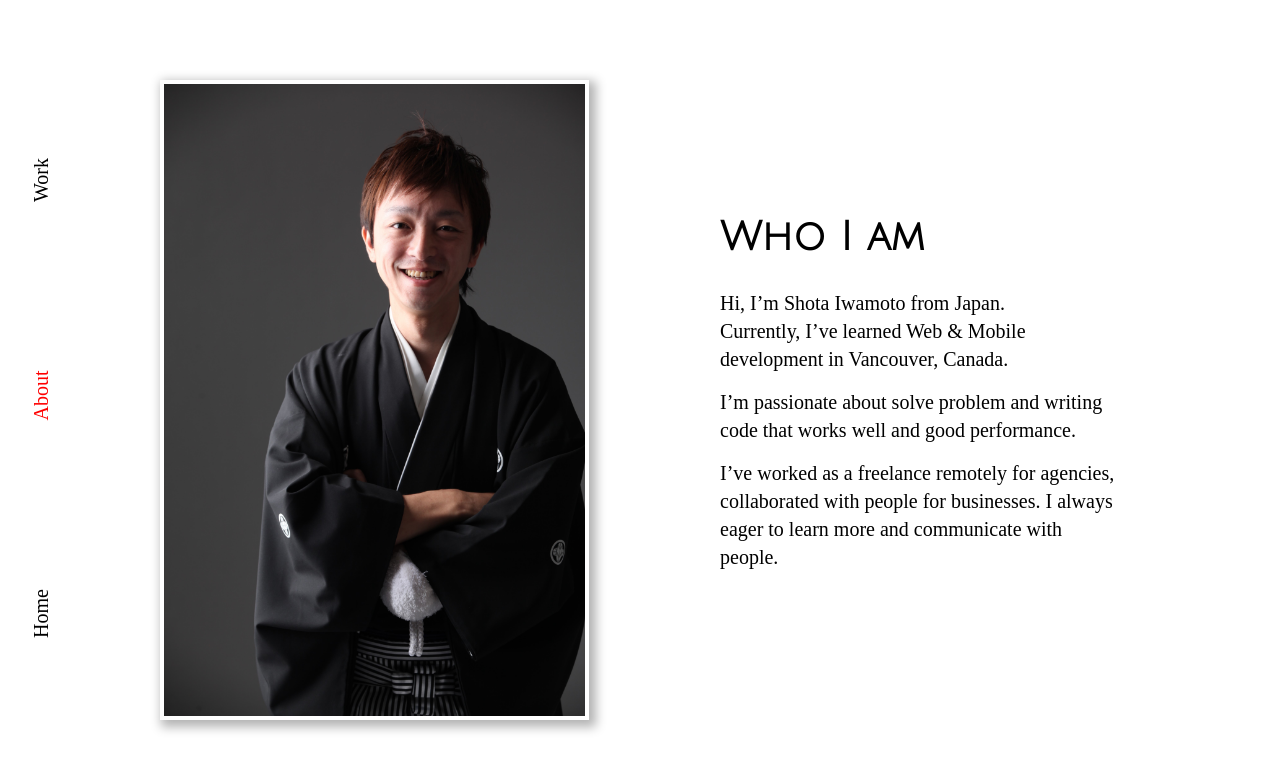
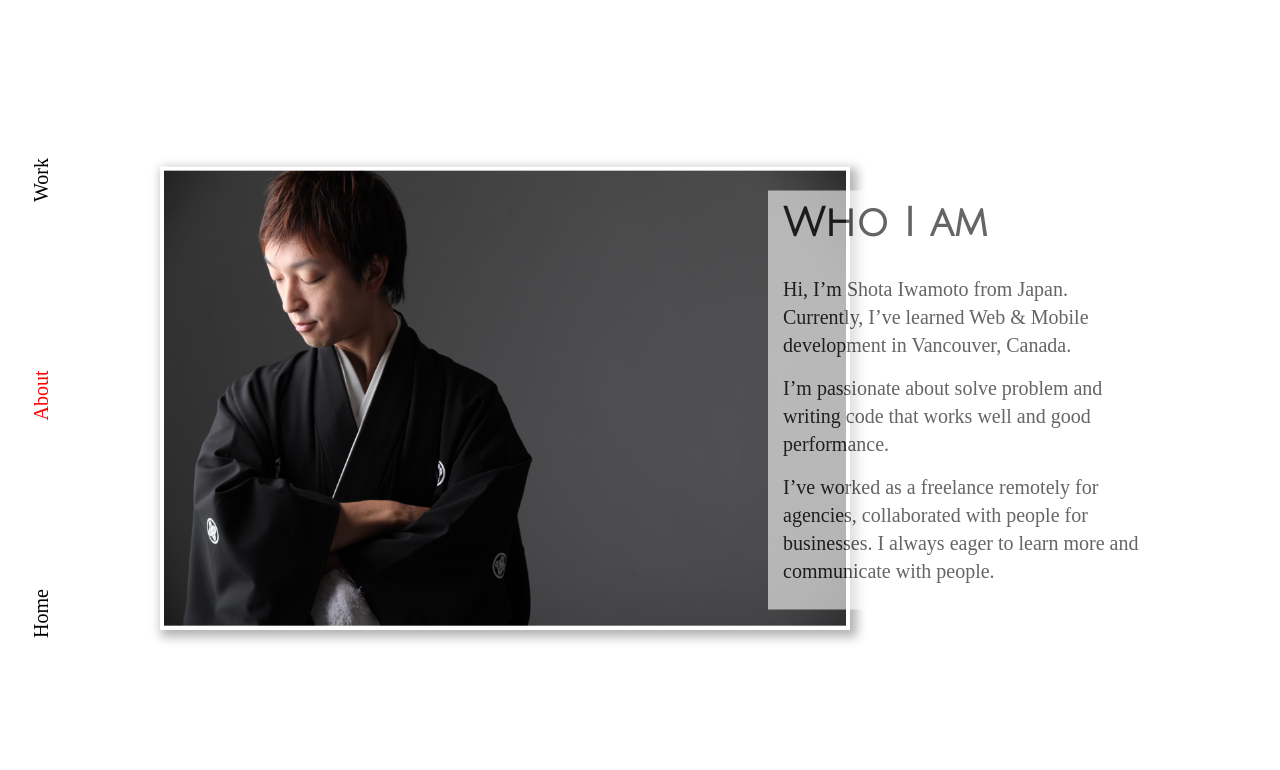
Before and after one commit to amagin006/react-portfolio, a React (Create React App) app: page /about in a window 1280 px wide. Shown: the top 770 px of the page. Built offline with nearby package versions, Linux system fonts and the light colour scheme.

Commit message:
Change work

```diff
--- a/src/compornent/pages/About.js
+++ b/src/compornent/pages/About.js
@@ -1,5 +1,5 @@
 import React from 'react';
-import photo_1 from '../../img/tvb_0114.jpg'
+import photo_1 from '../../img/tvb_0109.jpg'
 
 class About extends React.Component {
 
--- a/src/compornent/pages/Work.js
+++ b/src/compornent/pages/Work.js
@@ -1,9 +1,21 @@
 import React from 'react';
+import work1 from '../../img/Iphone_Mockup_V1.jpg'
 
 class Work extends React.Component {
 
   render() {
-    return <div>THis is Work Page</div>
+    return (
+      <>
+        <div className="work-content">
+          <div className="work-item-wrapper">
+            <div className="work-item-box">
+              <img src={work1} alt=""/>
+            </div>
+          </div>
+          <div className="sample-box"></div>
+        </div>
+      </>
+    )
   }
 }
 
--- /dev/null
+++ b/src/css/common.css
@@ -0,0 +1,215 @@
+/* -------------- resrt ---------------- */
+*,
+*::before,
+*::after {
+  -webkit-box-sizing: border-box;
+          box-sizing: border-box;
+  margin: 0;
+  padding: 0;
+}
+
+html {
+  font-size: 62.5%;
+}
+
+body {
+  font-size: 1.6rem;
+}
+
+li {
+  list-style: none;
+}
+
+h1, h2, h3, h4, h5, h6, a, img, iframe, p, ul, li {
+  margin: 0;
+  padding: 0;
+  vertical-align: baseline;
+  text-decoration: none;
+}
+
+/* -------------- common ------------------ */
+.fl {
+  display: -webkit-box;
+  display: -ms-flexbox;
+  display: flex;
+}
+
+.fl-column {
+  -webkit-box-orient: vertical;
+  -webkit-box-direction: normal;
+      -ms-flex-direction: column;
+          flex-direction: column;
+}
+
+.fl-end {
+  -webkit-box-pack: end;
+      -ms-flex-pack: end;
+          justify-content: flex-end;
+}
+
+.fl-bt {
+  -webkit-box-pack: justify;
+      -ms-flex-pack: justify;
+          justify-content: space-between;
+}
+
+.fl-wr {
+  -ms-flex-wrap: wrap;
+      flex-wrap: wrap;
+}
+
+.fl-item-c {
+  -webkit-box-align: center;
+      -ms-flex-align: center;
+          align-items: center;
+}
+
+.fl-ju-ce {
+  -webkit-box-pack: center;
+      -ms-flex-pack: center;
+          justify-content: center;
+}
+
+.wrapper {
+  width: 96%;
+  max-width: 1200px;
+  margin: 0 auto;
+}
+
+/*-----------------------------------------*/
+/*-------------  Header  ------------------*/
+/*-----------------------------------------*/
+.header {
+  position: fixed;
+  -webkit-transform-origin: left;
+          transform-origin: left;
+  top: 96vh;
+  left: 40px;
+  width: 100vh;
+  -webkit-transform: rotate(-90deg);
+          transform: rotate(-90deg);
+  z-index: 100;
+  height: 60px;
+}
+
+.header ul {
+  width: 60%;
+  margin: 20px auto 0;
+  font-size: 2rem;
+}
+
+.header ul li a {
+  color: #000000;
+}
+
+/*-----------------------------------------*/
+/*------------- Home ----------------------*/
+/*-----------------------------------------*/
+.main-visual {
+  position: relative;
+}
+
+.main-visual-wrapper {
+  position: relative;
+  height: 100vh;
+}
+
+.main-visual-wrapper .main-visual-title-block {
+  position: absolute;
+  top: 50%;
+  right: 10%;
+  -webkit-transform: translateY(-50%);
+          transform: translateY(-50%);
+  z-index: 15;
+}
+
+.main-visual-wrapper .main-visual-title-block .title-top {
+  font-size: 2.6rem;
+}
+
+.main-visual-wrapper .main-visual-title-block h1 {
+  font-size: 6.4rem;
+}
+
+.who-sec {
+  height: 100vh;
+}
+
+.who-sec .wrapper {
+  height: 100%;
+  position: relative;
+}
+
+.who-sec .photo_1 {
+  position: absolute;
+  top: 50%;
+  left: 10%;
+  -webkit-transform: translateY(-50%);
+          transform: translateY(-50%);
+  width: 70%;
+  max-width: 690px;
+}
+
+.who-sec .photo_1 img {
+  -webkit-box-shadow: 4px 4px 10px 3px rgba(0, 0, 0, 0.3);
+          box-shadow: 4px 4px 10px 3px rgba(0, 0, 0, 0.3);
+  border: 4px solid #ffffff;
+  width: 100%;
+}
+
+.who-sec .who-text-block {
+  padding: 10px 15px;
+  background: #ffffff;
+  position: absolute;
+  top: 50%;
+  right: 6%;
+  -webkit-transform: translateY(-50%);
+          transform: translateY(-50%);
+  max-width: 400px;
+  width: 50%;
+  opacity: 0.6;
+}
+
+.who-sec .who-text-block h2 {
+  opacity: 1;
+  font-family: 'Julius Sans One', sans-serif;
+  font-size: 4rem;
+  margin-bottom: 30px;
+}
+
+.who-sec .who-text-block p {
+  opacity: 1;
+  font-size: 2.0rem;
+  line-height: 1.4;
+  margin-bottom: 15px;
+}
+
+.work-content {
+  position: relative;
+}
+
+.work-item-wrapper {
+  height: 100vh;
+  width: 100%;
+  position: fixed;
+}
+
+.work-item-wrapper .work-item-box {
+  position: absolute;
+  width: 80%;
+  top: 50%;
+  left: 50%;
+  -webkit-transform: translate(-50%, -50%);
+          transform: translate(-50%, -50%);
+}
+
+.work-item-wrapper .work-item-box img {
+  width: 100%;
+}
+
+.sample-box {
+  height: 1200px;
+  width: 100%;
+  display: block;
+}
+/*# sourceMappingURL=common.css.map */
--- a/src/css/common.scss
+++ b/src/css/common.scss
@@ -101,29 +101,35 @@ $breakpoints: (
   }
   .photo_1 {
     position: absolute;
-    top: 10%;
+    top: 50%;
     left: 10%;
-    max-width: 500px;
-    height: 80vh;
+    transform: translateY(-50%);
+    width: 70%;
+    max-width: 690px;
     img {
       box-shadow: 4px 4px 10px 3px rgba(0,0,0,0.3);
       border: 4px solid #ffffff;
-      height: 100%;
+      width: 100%;
     }
   }
   .who-text-block {
+    padding: 10px 15px;
+    background: #ffffff;
     position: absolute;
     top: 50%;
-    right: 10%;
+    right: 6%;
     transform: translateY(-50%);
     max-width: 400px;
     width: 50%;
+    opacity: 0.6;
     h2 {
+      opacity: 1;
       font-family: 'Julius Sans One', sans-serif;
       font-size: 4rem;
       margin-bottom: 30px;
     }
     p {
+      opacity: 1;
       font-size: 2.0rem;
       line-height: 1.4;
       margin-bottom: 15px;
@@ -131,3 +137,29 @@ $breakpoints: (
   }
 
 }
+
+.work-content {
+  position: relative;
+}
+.work-item-wrapper {
+  height: 100vh;
+  width: 100%;
+  position: fixed;
+  .work-item-box {
+    position: absolute;
+    width: 80%;
+    top: 50%;
+    left: 50%;
+    transform: translate(-50%, -50%);
+    img {
+      width: 100%;
+    }
+  }
+
+}
+
+.sample-box {
+  height: 1200px;
+  width: 100%;
+  display: block;
+}
```
Also changed, not shown: 1 other file (tests, documents, lock files or other folders).
